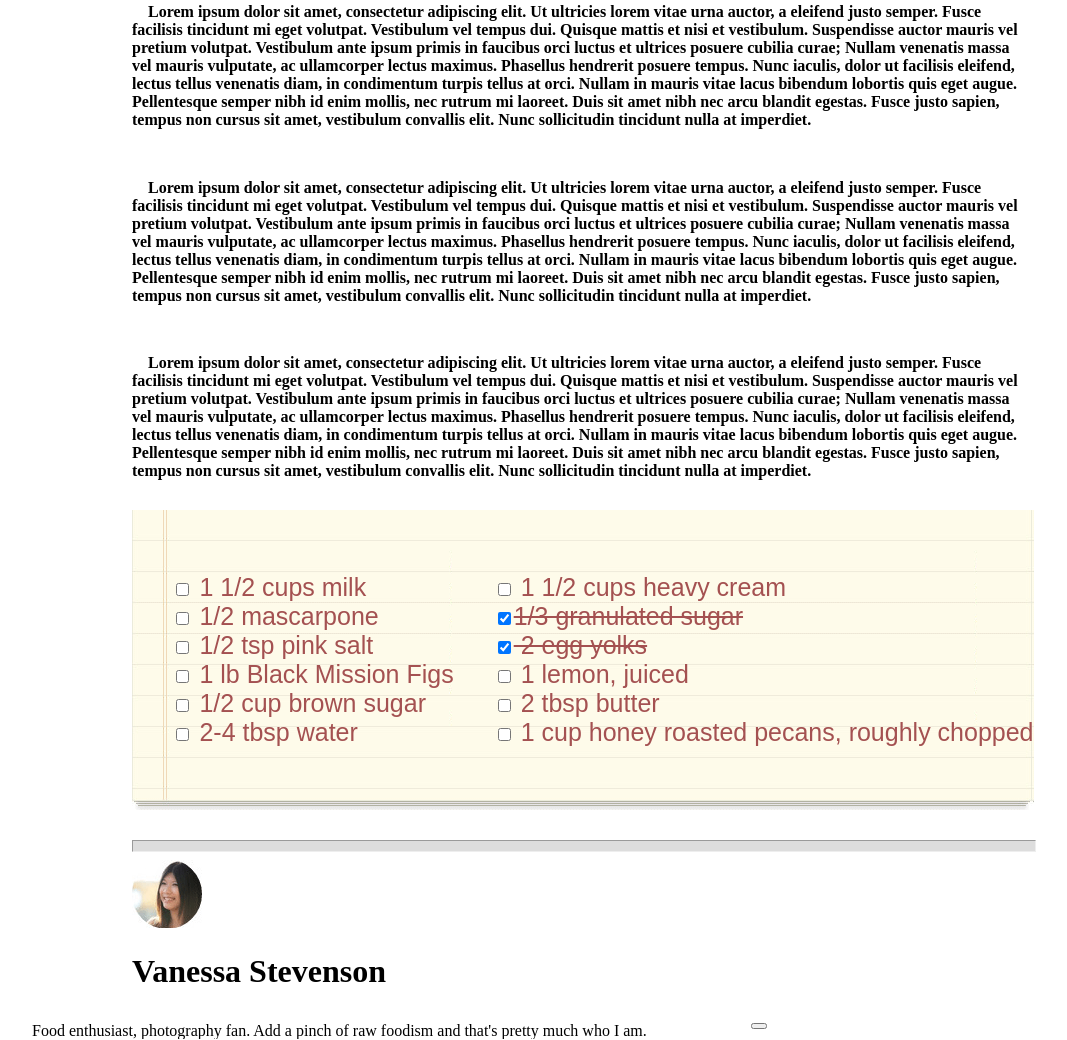
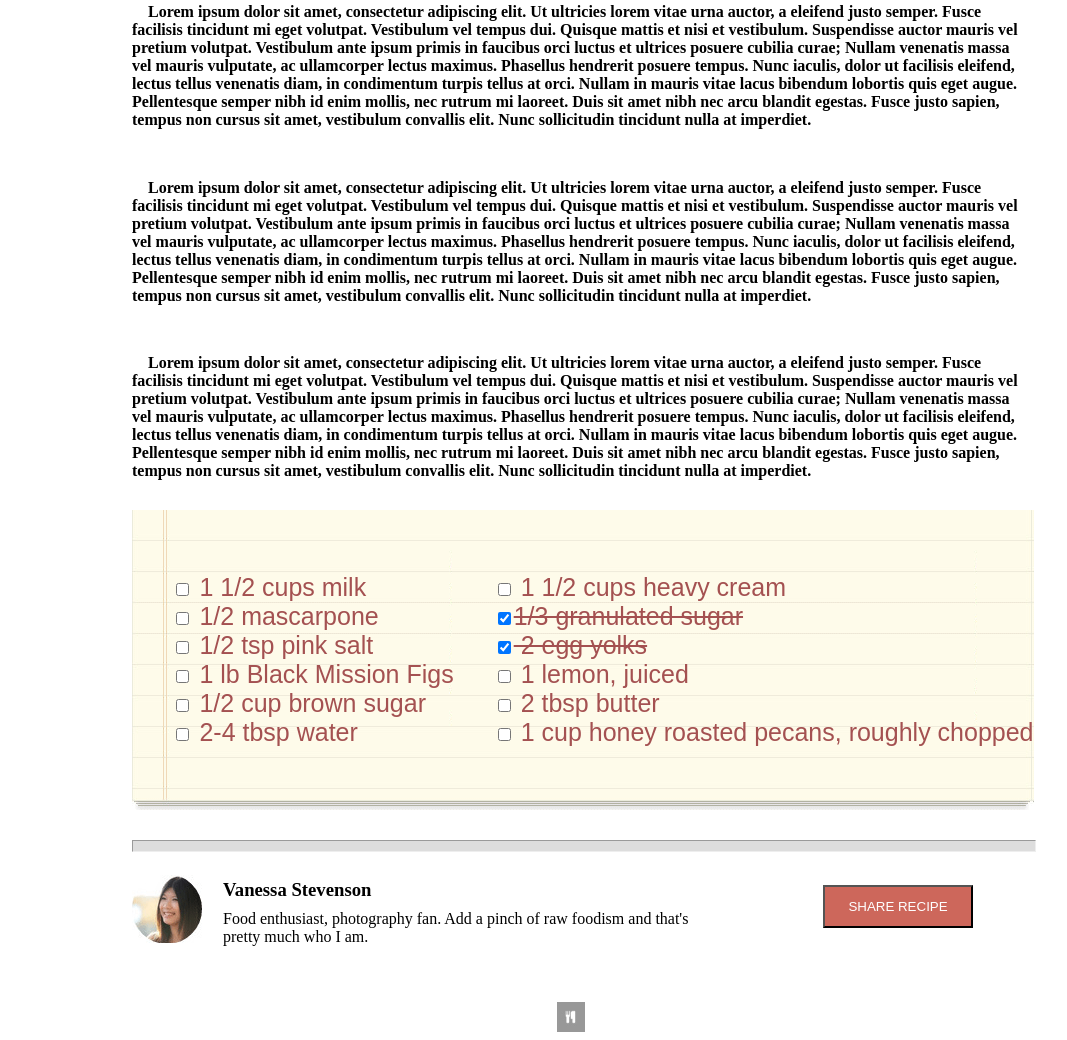
Before and after one commit to kylehoac/ChocolatePizza, a plain HTML site: page index.html in a window 1280 px wide. Shown: the part 942-1982 px from the top of the page, without its empty margins (57-1124 px from the left). Drawn offline with Linux system fonts and the light colour scheme.

Commit message:
final edits for time.

```diff
--- a/index.html
+++ b/index.html
@@ -68,11 +68,11 @@
     <hr>
     <footer>
         <img id="author" src="photos/van-pic.png" alt="author">
-            <h1 id="authorh">Vanessa Stevenson</h1>
+            <h3 id="authorh">Vanessa Stevenson</h3>
             <p id="authortext">Food enthusiast, photography fan. Add a pinch of raw foodism and that's pretty much who I am.</p>
-            <button type="button" text="SHARE RECIPE"></button>
-        </footer>
-
+            <button type="button">SHARE RECIPE</button>
+    </footer>
+        <img id="footlogo" src="photos/logo.png" alt="">
 
 </div>
 </body>
--- a/style.css
+++ b/style.css
@@ -108,3 +108,43 @@ li {
    font-family: fantasy;
    color: rgb(164, 81, 81);
 }
+
+footer {
+    display: flex;
+}
+
+#author {
+    height: 68px;
+    width: 71px;
+    margin-top: 15px;
+}
+
+#authorh {
+    width: 200px;
+    margin-left: 20px;
+}
+
+#authortext {
+    margin-top: 40px;
+    margin-left: -100px;
+    width: 500px;
+}
+
+button {
+    height: 43px;
+    width: 150px;
+    margin-top: 25px;
+    background-color: rgb(205, 103, 91);
+    color: white;
+    font-family: Arial, Helvetica, sans-serif;
+}
+
+#footlogo {
+    height: 30px;
+    margin-left: 425px;
+    margin-top: 50px;
+    display: flex;
+    justify-content: center;
+    align-items: center;
+    opacity: 0.50;
+}
```
